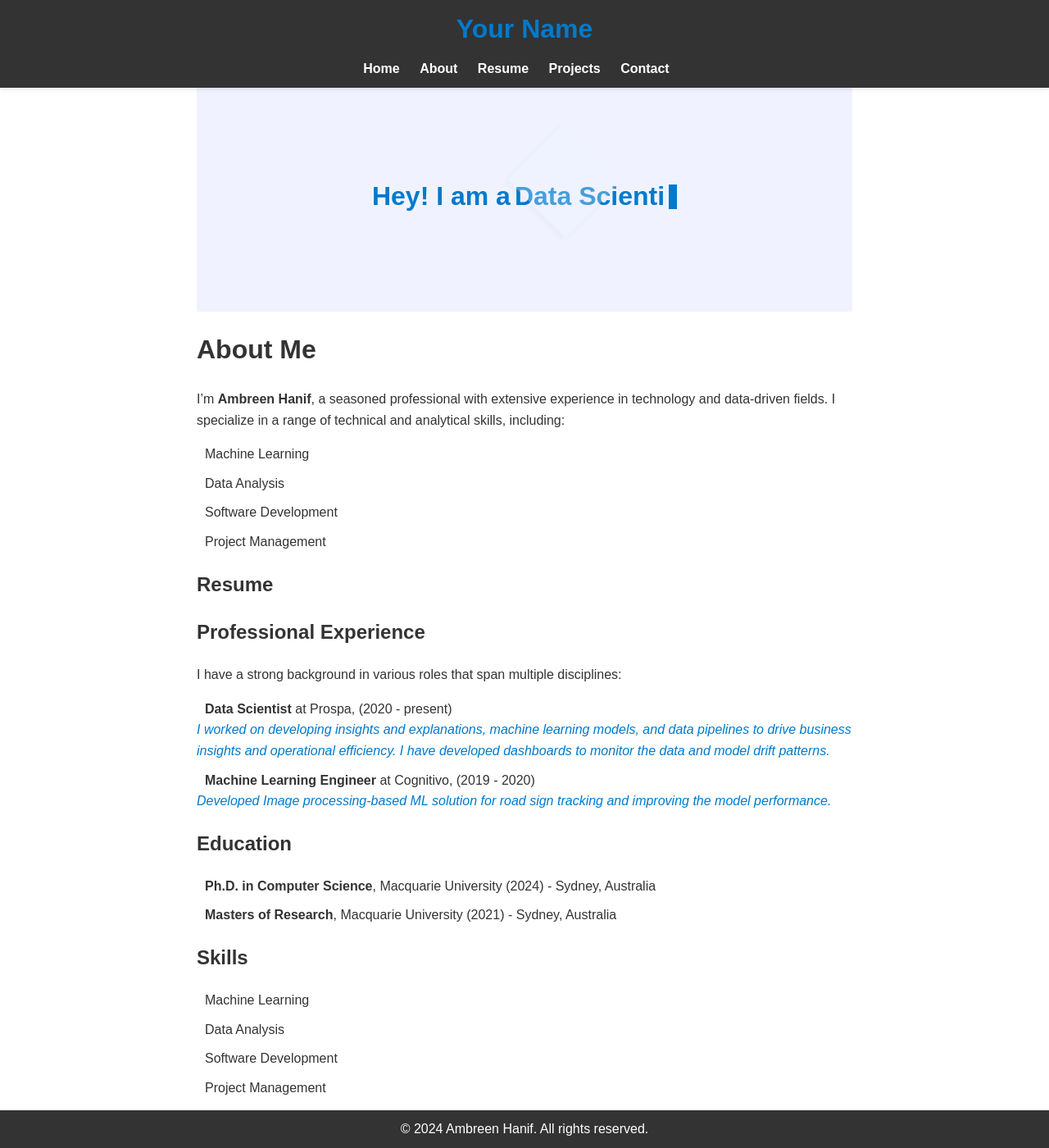
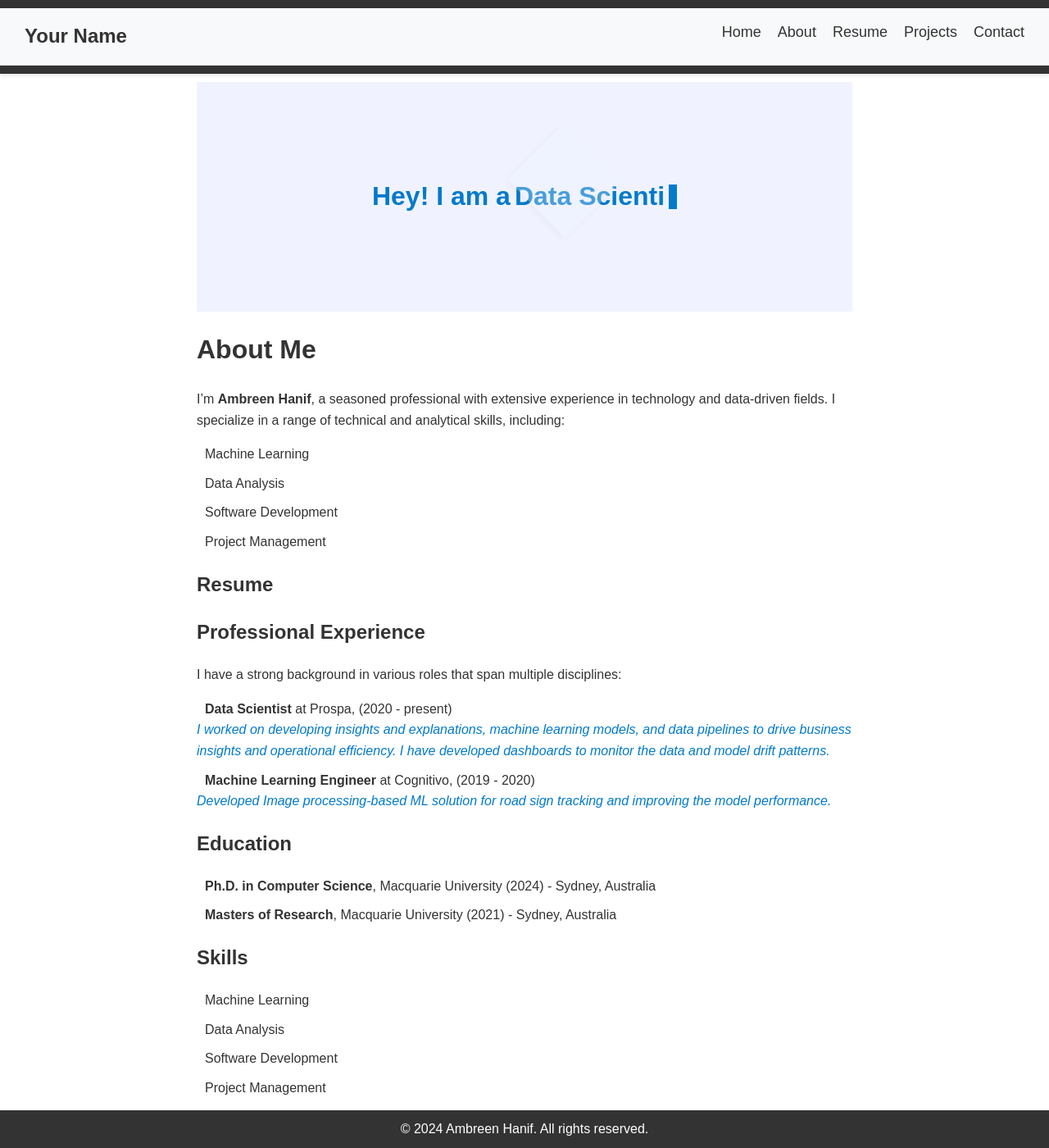
Before and after one commit to umberH/umberH.github.io, a Jekyll site: the page built from index.markdown, in a window 1280 px wide and 1400 px high. Shown: the whole window at 82% size. Built offline with Jekyll 4.4.1, drawn with Linux system fonts in a browser that asks for light colours.

Commit message:
Update style.css

```diff
--- a/assets/css/style.css
+++ b/assets/css/style.css
@@ -38,32 +38,48 @@ header {
   z-index: 1000; /* Ensure header stays above content */
   box-shadow: 0 2px 5px rgba(0, 0, 0, 0.1); /* Subtle shadow for depth */
 }
-
-header h1 {
-  margin: 0;
-  font-size: 2rem; /* Larger font size for the site title */
+.header-container {
+  display: flex;
+  justify-content: space-between;
+  align-items: center;
+  background-color: #f8f9fa; /* Light gray background */
+  padding: 15px 30px;
+  border-bottom: 1px solid #ddd; /* Light border for header */
 }
 
-nav {
-  margin-top: 10px; /* Space between site title and navigation */
+.header-left h1 {
+  margin: 0;
+  font-size: 24px;
 }
 
-nav ul {
-  list-style: none; /* Remove default list styling */
-  padding: 0;
-  margin: 0;
-  display: inline-block; /* Align navigation items horizontally */
+.header-left a {
+  text-decoration: none;
+  color: #333; /* Dark text color */
 }
 
-nav ul li {
-  display: inline; /* Align list items horizontally */
-  margin-right: 20px; /* Space between navigation items */
+.header-right nav ul {
+  list-style: none;
+  margin: 0;
+  padding: 0;
+  display: flex;
+  gap: 20px; /* Space between navigation items */
 }
 
-nav ul li a {
-  color: #fff; /* White text for navigation links */
-  font-weight: bold;
+.header-right nav ul li {
+  display: inline;
 }
+
+.header-right nav ul li a {
+  text-decoration: none;
+  color: #333;
+  font-size: 18px;
+}
+
+.header-right nav ul li a:hover {
+  color: #007bff; /* Blue text color on hover */
+}
+
+
 
 /* Main content styling */
 main {
```
